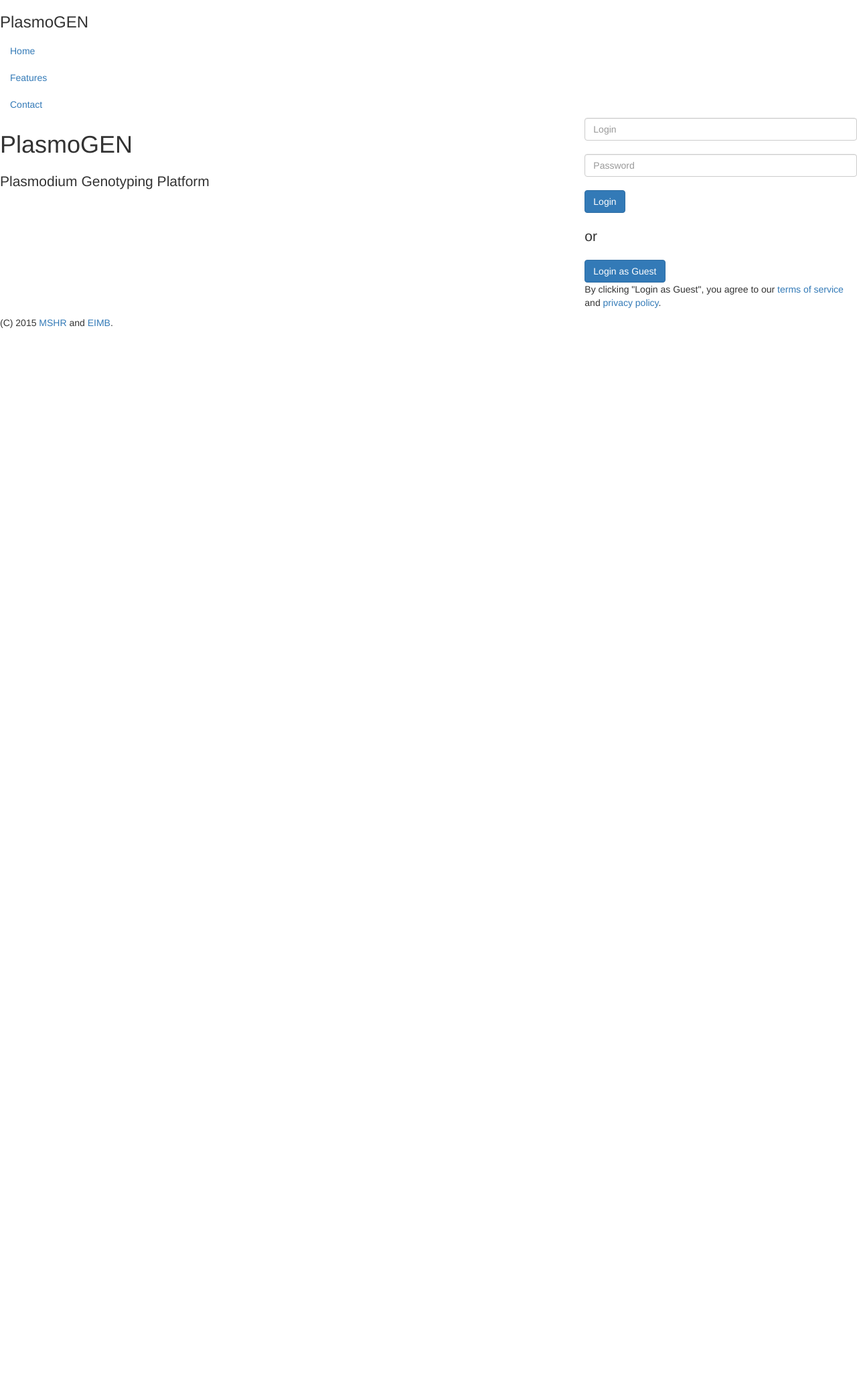
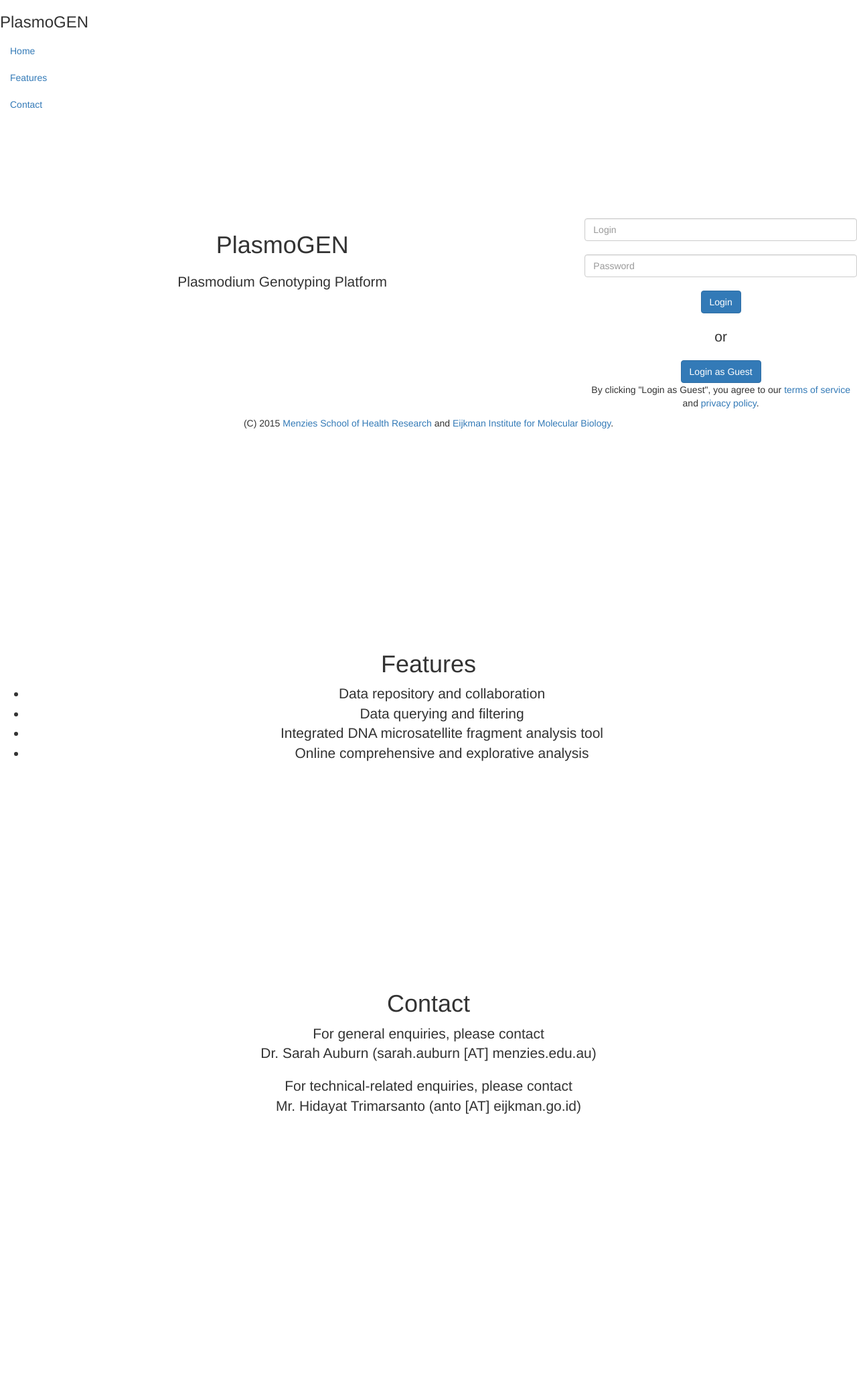
Before and after one commit to trmznt/plasmogen, a Python web app: template plasmogen/templates/cover.mako in a window 1280 px wide. Shown: the top 2076 px of the page at 67% size. Before the commit the page ends 490 px from the top, so only its background shows below. Run offline with Mako, Linux system fonts and the light colour scheme; the template is opened without the code that fills it, so the values that code supplies are empty; some libraries are stand-ins or nearby versions.

Commit message:
added features and contact for cover page

```diff
--- a/plasmogen/templates/cover.mako
+++ b/plasmogen/templates/cover.mako
@@ -16,6 +16,36 @@
 
     <!-- Custom styles for this template -->
     <link href="${request.static_url('rhombus:static/cover.css')}" rel="stylesheet">
+
+    <style>
+    .intro-section {
+    height: 100%;
+    padding-top: 150px;
+    padding-bottom:150px;
+    text-align: center;
+}
+
+.features-section {
+    height: 100%;
+    padding-top: 150px;
+    padding-bottom:150px;
+    text-align: center;
+}
+
+.contact-section {
+    height: 100%;
+    padding-top: 150px;
+    padding-bottom: 150px;
+    text-align: center;
+}
+
+.spacing-section {
+    height: 100%;
+    padding-top: 150px;
+    padding-bottom: 150px;
+    text-align: center;
+}
+    </style>
 
     <!-- HTML5 shim and Respond.js for IE8 support of HTML5 elements and media queries -->
     <!--[if lt IE 9]>
@@ -37,13 +67,17 @@
               <h3 class="masthead-brand">PlasmoGEN</h3>
               <nav>
                 <ul class="nav masthead-nav">
-                  <li class="active"><a href="#">Home</a></li>
-                  <li><a href="#">Features</a></li>
-                  <li><a href="#">Contact</a></li>
+                  <li><a href="#intro">Home</a></li>
+                  <li><a href="#features">Features</a></li>
+                  <li><a href="#contact">Contact</a></li>
                 </ul>
               </nav>
             </div>
           </div>
+
+        </div>
+
+        <section id="intro" class="intro-section"><div class="cover-container">
 
           <div class="inner cover">
             <div class='row'>
@@ -91,11 +125,44 @@
 
           <div class="mastfoot">
             <div class="inner">
-              <p>(C) 2015 <a>MSHR</a> and <a>EIMB</a>.</p>
+              <p>(C) 2015 <a href="http://www.menzies.edu.au">Menzies School of Health Research</a> and <a href="http://www.eijkman.go.id">Eijkman Institute for Molecular Biology</a>.</p>
             </div>
           </div>
 
-        </div>
+        </div></section>
+
+        <section id="features" class="features-section"><div class="cover-container">
+          <div class="inner-cover">
+            <h1 class="cover-heading">Features</h1>
+            <div class="row">
+              <div class="col-md-12">
+                <ul class="lead">
+                  <li>Data repository and collaboration</li>
+                  <li>Data querying and filtering</li>
+                  <li>Integrated DNA microsatellite fragment analysis tool</li>
+                  <li>Online comprehensive and explorative analysis</li>
+                </ul>
+              </div>
+            </div>
+          </div>
+
+        </div></section>
+
+        <section id="contact" class="contact-section"><div class="cover-container">
+          <div class="inner-cover">
+            <h1 class="cover-heading">Contact</h1>
+            <p class="lead">For general enquiries, please contact <br/> Dr. Sarah Auburn (sarah.auburn [AT] menzies.edu.au)</p>
+            <p class="lead">For technical-related enquiries, please contact <br/> Mr. Hidayat Trimarsanto (anto [AT] eijkman.go.id)</p>
+          </div>
+
+        </div></section>
+
+        <section id="spacing" class="spacing-section"><div class="cover-container">
+          <div class="inner-cover">
+            <h1>&nbsp;</h1>
+          </div>
+
+        </div></section>
 
       </div>
 
```
